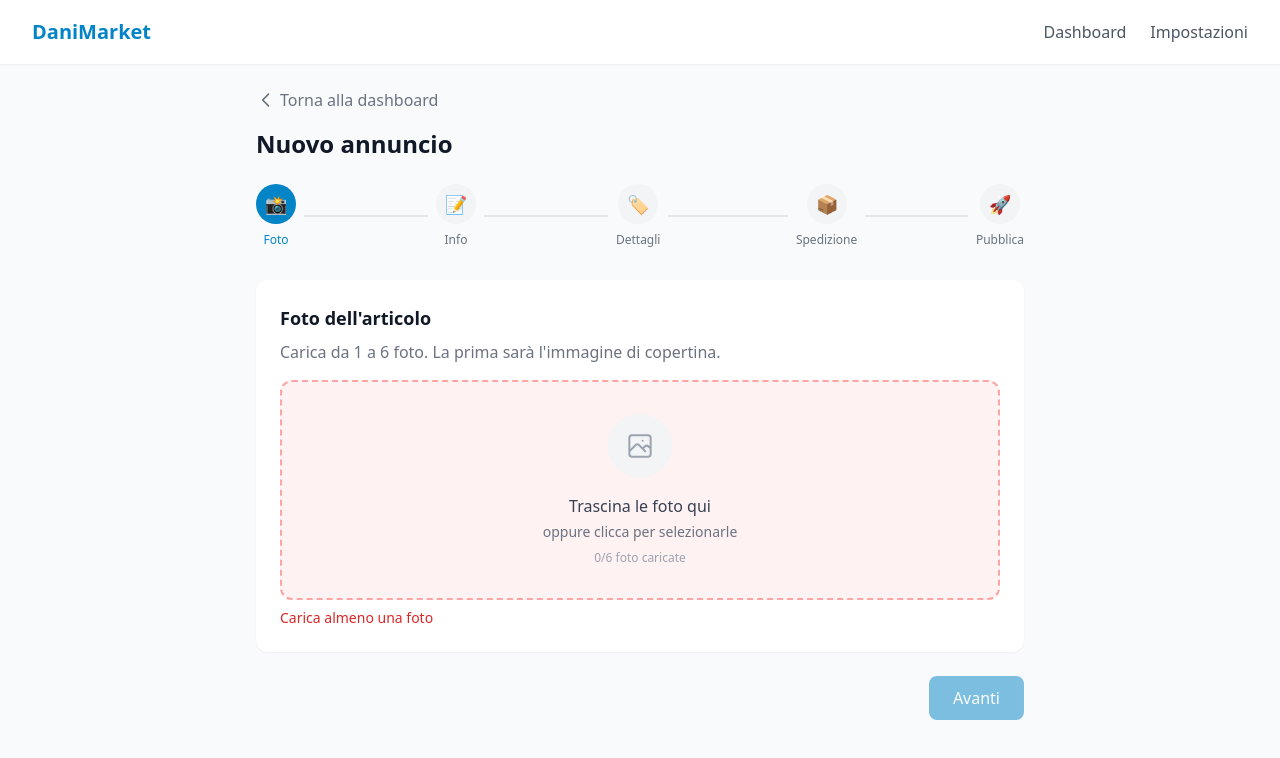
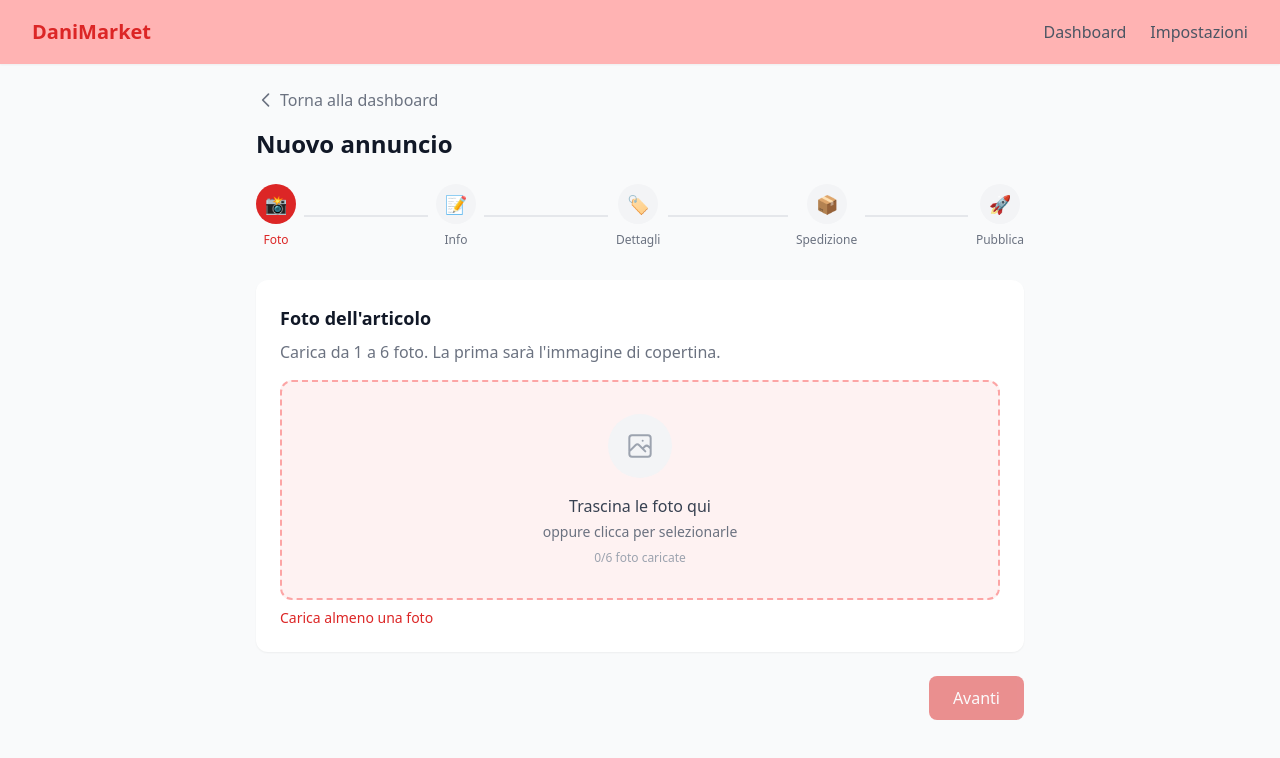
Before and after one commit to GLaDOS-Mesa/DaniMarket, a Nuxt app: page /listings/new in a window 1280 px wide. Shown: the top 758 px of the page. Built offline with nearby package versions, Linux system fonts and the light colour scheme.

Commit message:
style(ui): switch primary theme to red and fix filter clipping
- Change primary color palette from blue to red
- Add header background accent color
- Add padding to filter container to prevent ring clipping

Co-Authored-By: Claude Opus 4.6 <noreply@anthropic.com>

```diff
--- a/layouts/default.vue
+++ b/layouts/default.vue
@@ -10,7 +10,7 @@
 
     <!-- Header -->
     <header class="bg-white shadow-sm sticky top-0 z-50">
-      <div class="max-w-7xl mx-auto px-4 sm:px-6 lg:px-8">
+      <div class="max-w-7xl mx-auto px-4 sm:px-6 lg:px-8 bg-[rgb(255_11_11_/_31%)]">
         <div class="flex justify-between items-center h-16">
           <!-- Logo -->
           <NuxtLink to="/" class="flex items-center gap-2" aria-label="DaniMarket - Torna alla home">
--- a/pages/index.vue
+++ b/pages/index.vue
@@ -19,7 +19,7 @@
     </div>
 
     <!-- Filters -->
-    <div class="flex gap-2 mb-6 overflow-x-auto pb-2" role="group" aria-label="Filtra annunci per stato">
+    <div class="flex gap-2 mb-6 overflow-x-auto pt-[5px] pl-[5px] pb-2" role="group" aria-label="Filtra annunci per stato">
       <button
         v-for="filter in filters"
         :key="filter.value"
--- a/tailwind.config.ts
+++ b/tailwind.config.ts
@@ -13,17 +13,17 @@ export default {
     extend: {
       colors: {
         primary: {
-          50: '#f0f9ff',
-          100: '#e0f2fe',
-          200: '#bae6fd',
-          300: '#7dd3fc',
-          400: '#38bdf8',
-          500: '#0ea5e9',
-          600: '#0284c7',
-          700: '#0369a1',
-          800: '#075985',
-          900: '#0c4a6e',
-          950: '#082f49',
+          50: '#fef2f2',
+          100: '#fee2e2',
+          200: '#fecaca',
+          300: '#fca5a5',
+          400: '#f87171',
+          500: '#ef4444',
+          600: '#dc2626',
+          700: '#b91c1c',
+          800: '#991b1b',
+          900: '#7f1d1d',
+          950: '#450a0a',
         },
       },
     },
```
